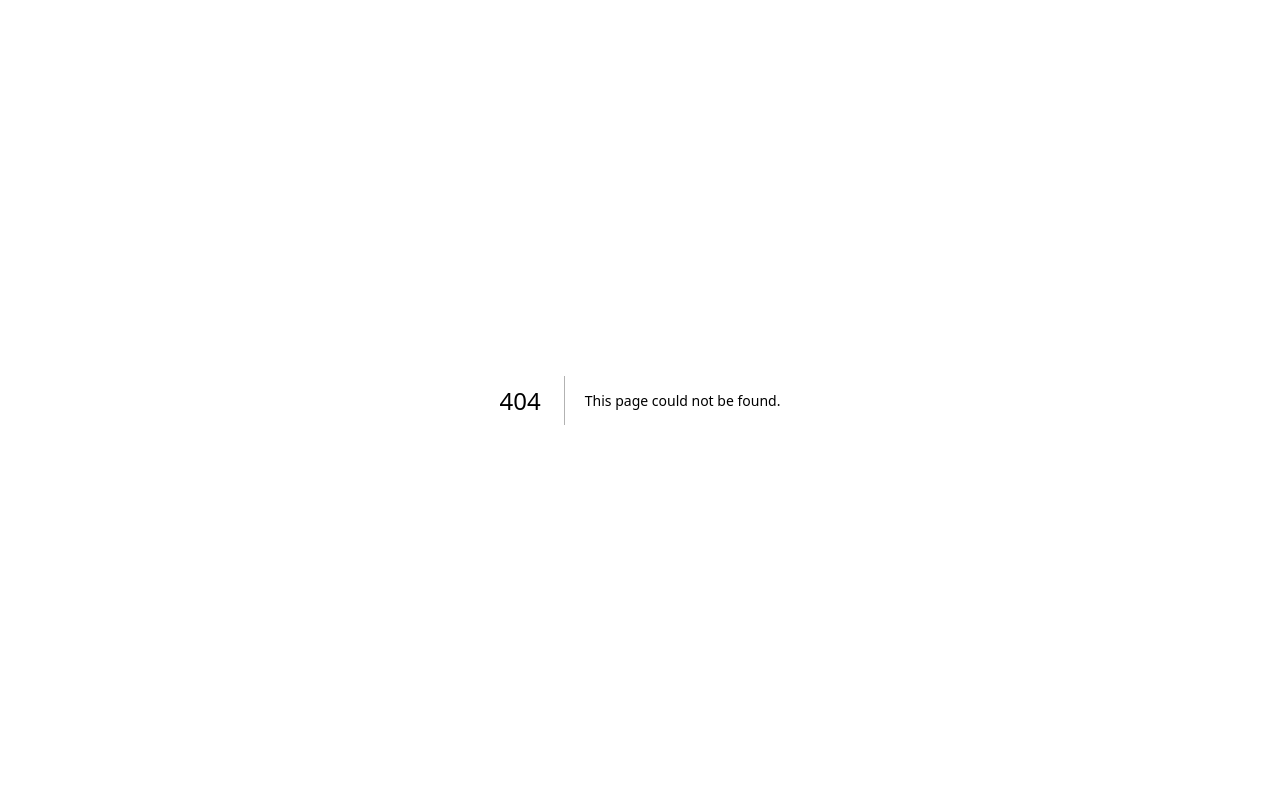
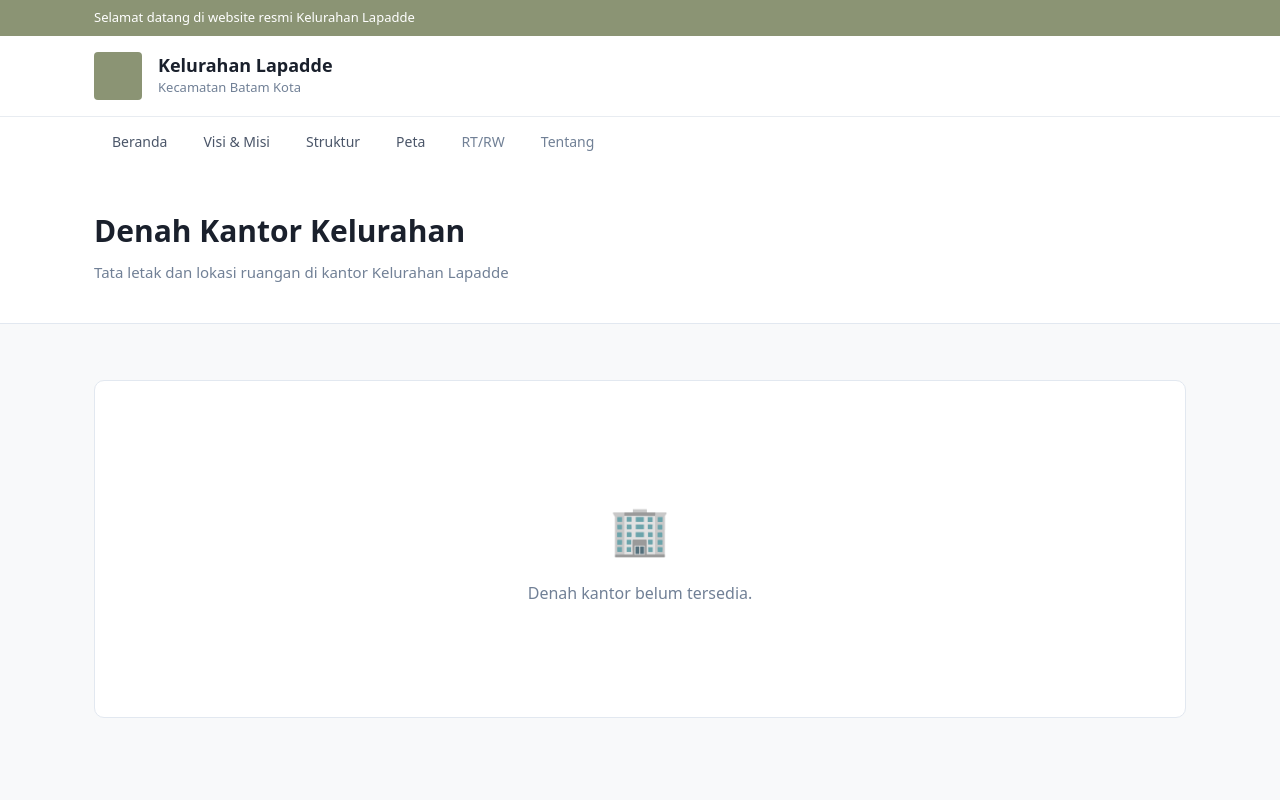
Before and after one commit to novalnabihan/Profil-Kelurahan-Lapadde, a Next.js app: page /denah-kantor in a window 1280 px wide. Before the commit this address had no page. Shown: the top 800 px of the page. Built offline with nearby package versions, Linux system fonts and the light colour scheme; no server answers; the database is empty.

Commit message:
feat: add denah kantor page

```diff
--- /dev/null
+++ b/src/app/(public)/denah-kantor/page.tsx
@@ -0,0 +1,58 @@
+import MainNavbar from '@/components/layout/MainNavbar';
+import MainFooter from '@/components/layout/MainFooter';
+import Image from 'next/image';
+import prisma from '@/lib/prisma';
+
+async function getDenahData() {
+  const profile = await prisma.siteProfile.findFirst();
+  return profile;
+}
+
+export default async function DenahKantorPage() {
+  const profile = await getDenahData();
+
+  return (
+    <>
+      <MainNavbar />
+      <main className="min-h-screen bg-[#f8f9fa]">
+        {/* Header */}
+        <section className="bg-white border-b border-[#e2e8f0]">
+          <div className="max-w-[1140px] mx-auto px-6 py-10">
+            <h1 className="text-[26px] md:text-[30px] font-semibold text-[#1a202c] mb-2">
+              Denah Kantor Kelurahan
+            </h1>
+            <p className="text-[15px] text-[#718096]">
+              Tata letak dan lokasi ruangan di kantor Kelurahan Lapadde
+            </p>
+          </div>
+        </section>
+
+        {/* Content */}
+        <section className="py-14">
+          <div className="max-w-[1140px] mx-auto px-6">
+            <div className="bg-white rounded-lg border border-[#e2e8f0] p-8">
+              {profile?.officeMap ? (
+                <div className="relative w-full">
+                  <Image
+                    src={profile.officeMap}
+                    alt="Denah Kantor Kelurahan"
+                    width={1200}
+                    height={800}
+                    className="w-full h-auto rounded-lg"
+                    priority
+                  />
+                </div>
+              ) : (
+                <div className="text-center py-20">
+                  <div className="text-[48px] mb-4">🏢</div>
+                  <p className="text-[#718096]">Denah kantor belum tersedia.</p>
+                </div>
+              )}
+            </div>
+          </div>
+        </section>
+      </main>
+      <MainFooter />
+    </>
+  );
+}
```
